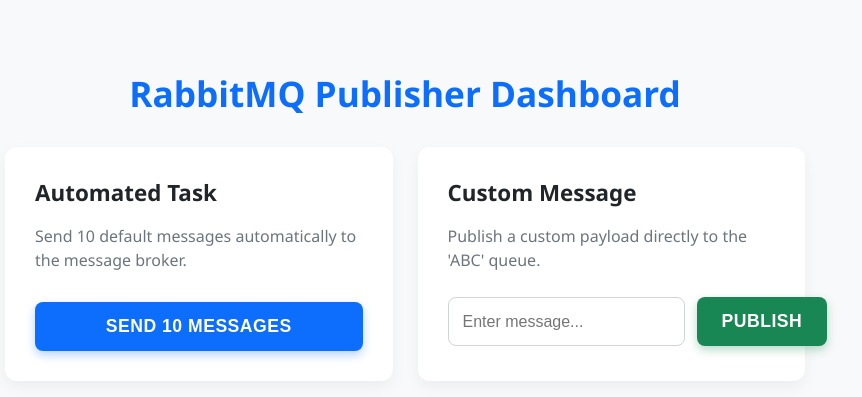
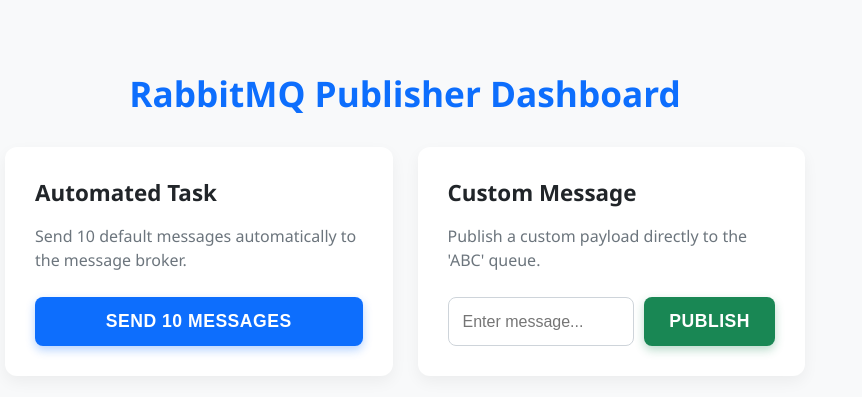
Before and after one commit to Eran-Meir/qualitest-elbit, a Flask app: page / in a window 1280 px wide. Shown: the top 397 px of the page, without its empty margins (235-1097 px from the left). Run offline with Flask 3, Linux system fonts and the light colour scheme.

Commit message:
Fixing the padding and the consumer side listening button

```diff
--- a/consumer_app/templates/index.html
+++ b/consumer_app/templates/index.html
@@ -13,7 +13,6 @@
         .card { background: white; border-radius: 12px; box-shadow: 0 6px 15px rgba(0,0,0,0.08); overflow: hidden; text-align: left; }
         .card-header { background: #212529; color: white; padding: 18px 25px; font-weight: bold; display: flex; justify-content: space-between; align-items: center; font-size: 1.1em; }
 
-        /* Dynamic Badges */
         .badge { padding: 6px 12px; border-radius: 20px; font-size: 0.8em; font-weight: bold; text-transform: uppercase; letter-spacing: 1px; color: white; }
         .badge-listening { background: #198754; animation: pulse 2s infinite; box-shadow: 0 0 10px rgba(25, 135, 84, 0.5); }
         .badge-disconnected { background: #dc3545; box-shadow: 0 0 10px rgba(220, 53, 69, 0.5); }
@@ -48,10 +47,10 @@
 
     <script>
         setInterval(function() {
-            fetch('/api/messages')
+            // FIX: Added cache-busting so the browser never ignores live updates!
+            fetch('/api/messages', { cache: 'no-store' })
                 .then(response => response.json())
                 .then(data => {
-                    // Update Badge Status
                     const badge = document.getElementById('status-badge');
                     if (data.status === 'connected') {
                         badge.textContent = 'Listening';
@@ -61,7 +60,6 @@
                         badge.className = 'badge badge-disconnected';
                     }
 
-                    // Update Terminal Messages
                     const container = document.getElementById('message-container');
                     if (data.messages.length === 0) return;
 
--- a/publisher_app/templates/index.html
+++ b/publisher_app/templates/index.html
@@ -5,8 +5,7 @@
     <meta name="viewport" content="width=device-width, initial-scale=1.0">
     <title>RabbitMQ Publisher</title>
     <style>
-        /* 100% Self-Contained CSS */
-        * { box-sizing: border-box; } /* FIX: Prevents inputs/buttons from overflowing the card */
+        * { box-sizing: border-box; }
         body { font-family: 'Segoe UI', Tahoma, Geneva, Verdana, sans-serif; background-color: #f8f9fa; color: #333; margin: 0; padding: 40px 20px; }
         .container { max-width: 800px; margin: 0 auto; text-align: center; }
         h2 { color: #0d6efd; font-size: 2.2em; margin-bottom: 30px; font-weight: bold; }
@@ -17,7 +16,7 @@
         .alert-warning { background-color: #fff3cd; color: #664d03; border: 1px solid #ffecb5; }
 
         .row { display: flex; gap: 25px; justify-content: center; flex-wrap: wrap; }
-        .card { background: white; flex: 1; min-width: 300px; border-radius: 12px; box-shadow: 0 6px 15px rgba(0,0,0,0.05); padding: 30px; text-align: left; display: flex; flex-direction: column; justify-content: space-between; }
+        .card { background: white; flex: 1; min-width: 300px; border-radius: 12px; box-shadow: 0 6px 15px rgba(0,0,0,0.05); padding: 30px; text-align: left; display: flex; flex-direction: column; justify-content: space-between; overflow: hidden; }
         .card-title { font-size: 1.4em; color: #212529; margin: 0 0 10px 0; font-weight: bold; }
         .card-text { color: #6c757d; margin-bottom: 25px; line-height: 1.5; }
 
@@ -27,11 +26,13 @@
         .btn-primary { background-color: #0d6efd; box-shadow: 0 4px 10px rgba(13, 110, 253, 0.3); }
         .btn-success { background-color: #198754; box-shadow: 0 4px 10px rgba(25, 135, 84, 0.3); }
 
-        /* FIX: Adjusted padding and layout for the input group */
-        .input-group { display: flex; gap: 12px; width: 100%; margin-bottom: 5px; }
-        .input-group input { flex: 1; padding: 14px; border: 1px solid #ced4da; border-radius: 8px; font-size: 1em; outline: none; transition: border-color 0.2s; }
+        /* FIX: Flexbox constraints applied */
+        form { width: 100%; margin: 0; padding: 0; }
+        .input-group { display: flex; gap: 10px; width: 100%; }
+        /* min-width: 0 prevents the input from forcing the button out of bounds */
+        .input-group input { flex: 1 1 auto; min-width: 0; padding: 14px; border: 1px solid #ced4da; border-radius: 8px; font-size: 1em; outline: none; transition: border-color 0.2s; }
         .input-group input:focus { border-color: #198754; box-shadow: 0 0 0 3px rgba(25, 135, 84, 0.1); }
-        .input-group .btn { width: auto; padding: 14px 25px; flex-shrink: 0; }
+        .input-group .btn { flex: 0 0 auto; width: auto; padding: 14px 25px; }
     </style>
 </head>
 <body>
```
